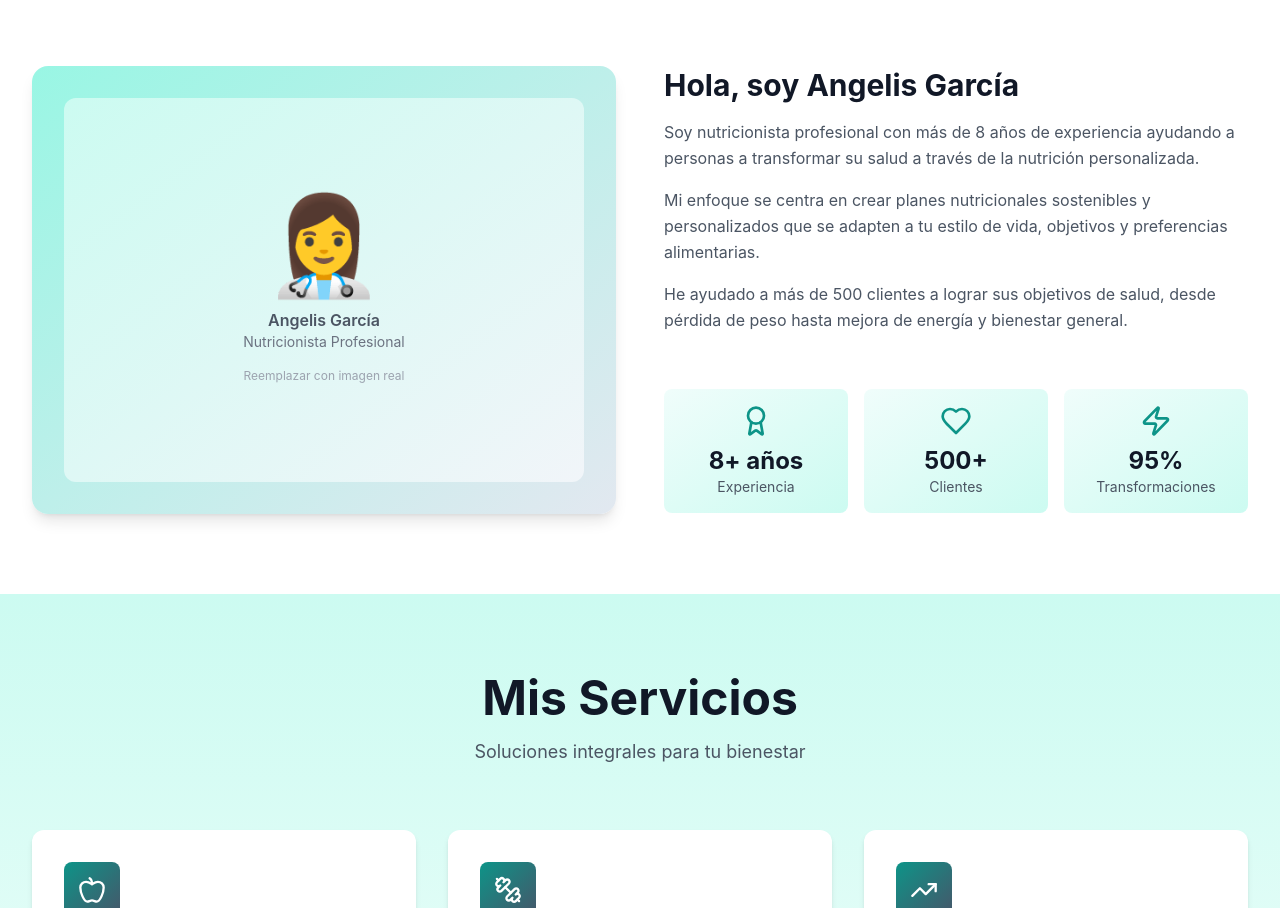
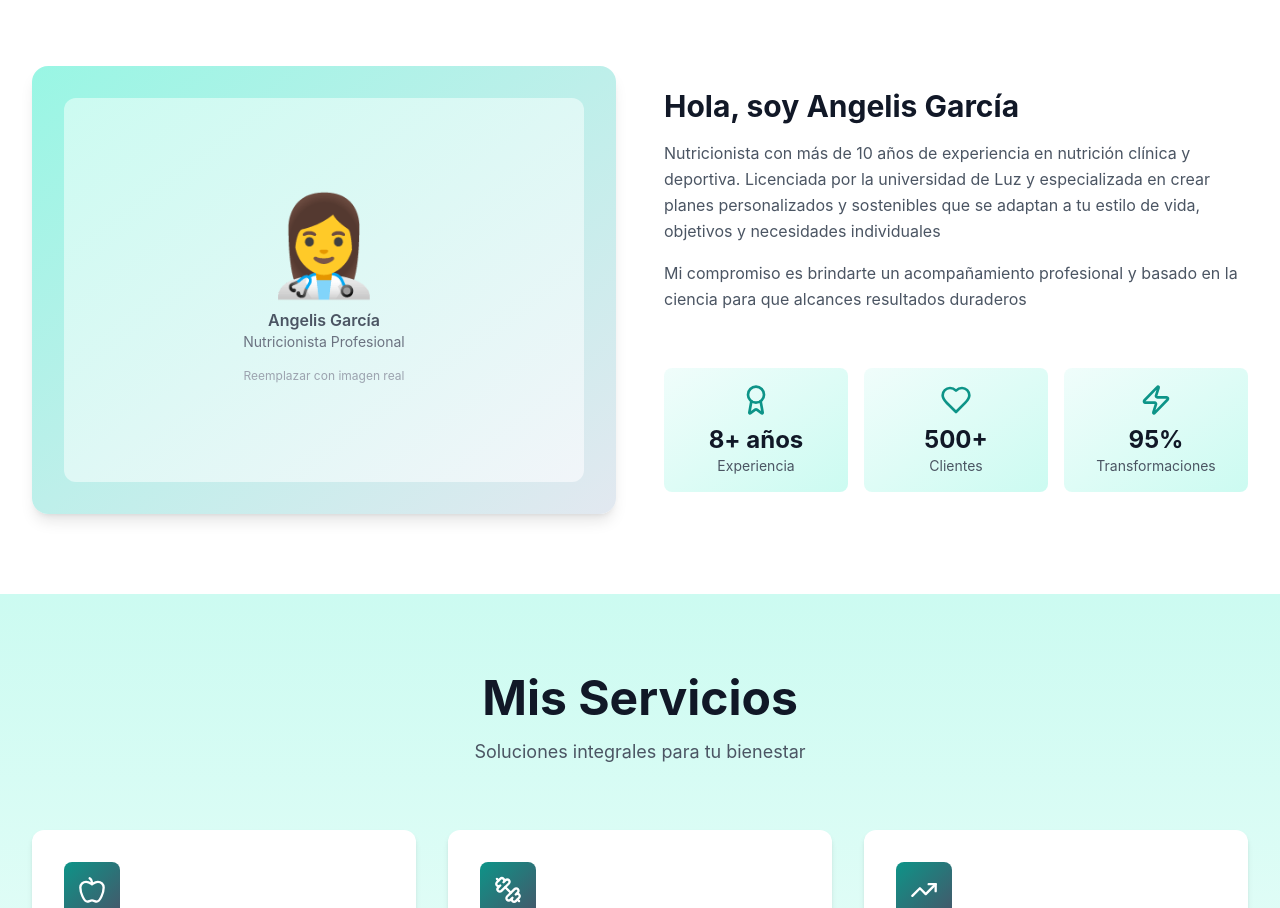
Before and after one commit to ferjbadev/AngelisNutricion, a React (Vite) app: page / in a window 1280 px wide. Shown: the part 970-1878 px from the top of the page. Built offline with nearby package versions, Linux system fonts and the light colour scheme.

Commit message:
Update About.tsx

```diff
--- a/src/components/About.tsx
+++ b/src/components/About.tsx
@@ -61,13 +61,11 @@ export default function About() {
                 Hola, soy Angelis García
               </h3>
               <p className="text-gray-600 leading-relaxed mb-4">
-                Soy nutricionista profesional con más de 8 años de experiencia ayudando a personas a transformar su salud a través de la nutrición personalizada.
+                Nutricionista con más de 10 años de experiencia en nutrición clínica y deportiva. Licenciada por la universidad de Luz y especializada en crear planes personalizados y sostenibles que se adaptan a tu estilo de vida, objetivos y necesidades individuales
               </p>
-              <p className="text-gray-600 leading-relaxed mb-4">
-                Mi enfoque se centra en crear planes nutricionales sostenibles y personalizados que se adapten a tu estilo de vida, objetivos y preferencias alimentarias.
-              </p>
+
               <p className="text-gray-600 leading-relaxed">
-                He ayudado a más de 500 clientes a lograr sus objetivos de salud, desde pérdida de peso hasta mejora de energía y bienestar general.
+                Mi compromiso es brindarte un acompañamiento profesional y basado en la ciencia para que alcances resultados duraderos
               </p>
             </div>
 
```
